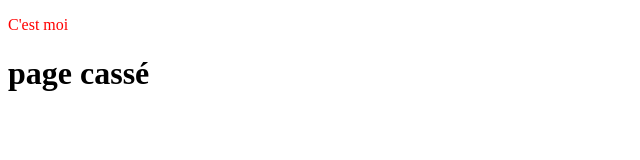
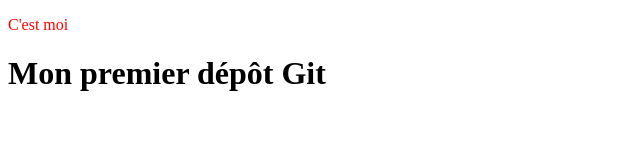
Before and after one commit to Mohacj/td-git-perso, a plain HTML site: page index.html in a window 1280 px wide. Shown: the whole page, without its empty margins (0-640 px from the left). Drawn offline with Linux system fonts and the light colour scheme.

Commit message:
Revert "Change le titre(erreur)"
This reverts commit ee3cff993f14caafcdaf28c1aa68d58ddcba72c0.

```diff
--- a/index.html
+++ b/index.html
@@ -7,6 +7,6 @@
  <p>C'est moi</p>
 </head>
 <body>
- <h1>page cassé</h1>
+ <h1>Mon premier dépôt Git</h1>
 </body>
 </html>
```
